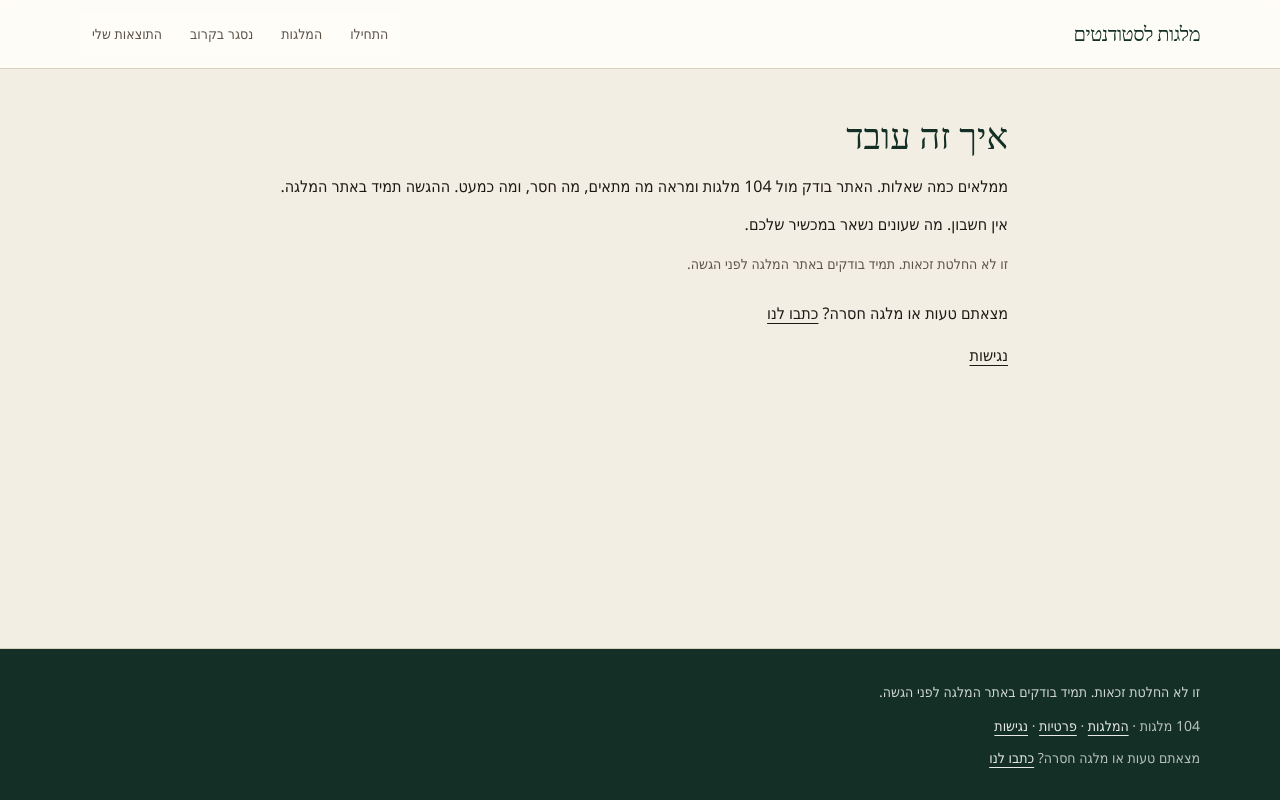
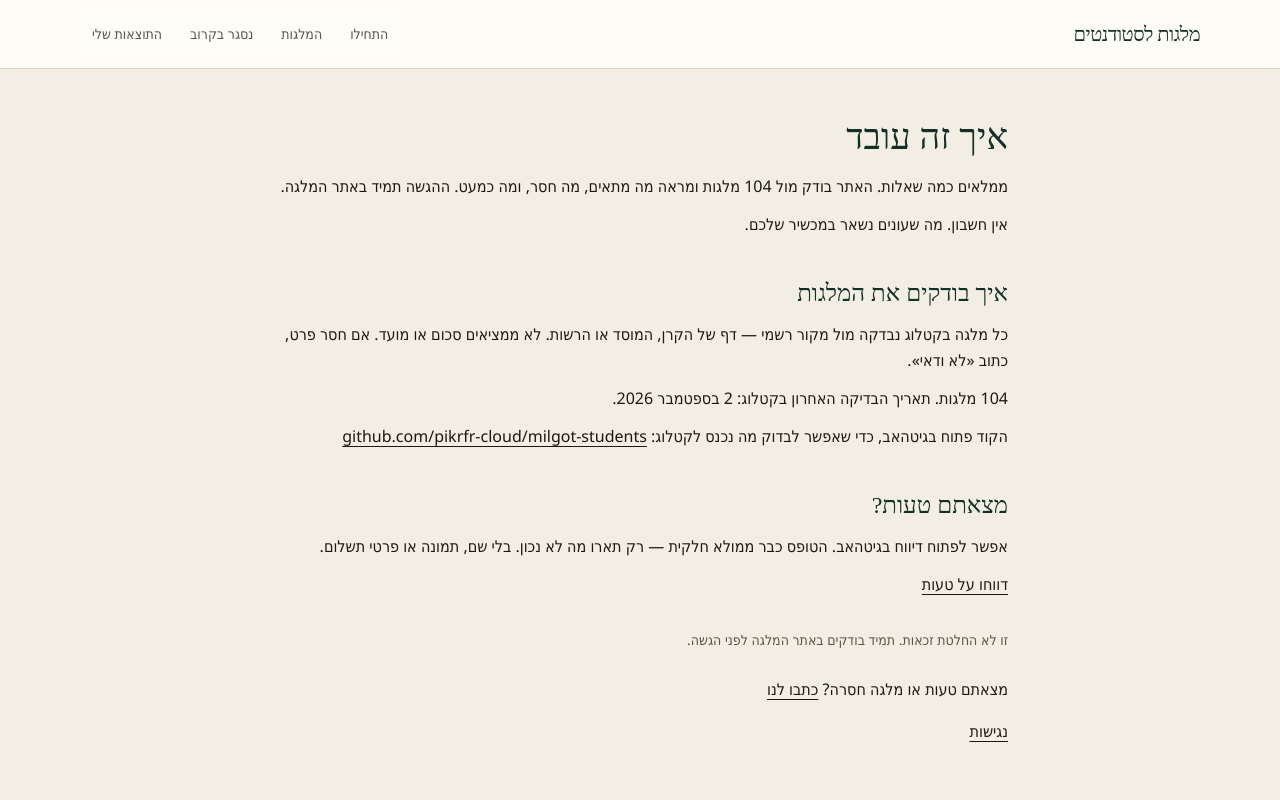
Before and after one commit to pikrfr-cloud/milgot-students, a Next.js app: page /milgot-students/about in a window 1280 px wide. Shown: the top 800 px of the page. Built offline with nearby package versions, Linux system fonts and the light colour scheme.

Commit message:
WO2-4: about verification method and report-an-error issue template
Co-authored-by: pikrfr-cloud <pikrfr-cloud@users.noreply.github.com>

```diff
--- a/app/about/page.tsx
+++ b/app/about/page.tsx
@@ -1,17 +1,30 @@
 import { CoverageNote } from "@/components/CoverageNote";
+import { ExternalLink } from "@/components/ExternalLink";
 import { COUNTS, studentCountsLine } from "@/data/counts";
 import Link from "next/link";
 import type { Metadata } from "next";
+import { formatHebrewLongDate, hebrewMonthYear } from "@/lib/format";
 import { HE } from "@/lib/i18n/he";
 import { IssuesLink } from "@/components/IssuesLink";
+import {
+  REPORT_ERROR_BODY_HE,
+  REPORT_ERROR_LABEL,
+  REPORT_ERROR_TEMPLATE,
+  REPORT_ERROR_TITLE_HE,
+} from "@/lib/github-issues";
 
 export const metadata: Metadata = {
   title: HE.nav.about,
-  description: "איך האתר עוזר למצוא מלגות. בלי חשבון.",
+  description: "איך בודקים את המלגות. בלי חשבון.",
   alternates: { canonical: "/about/" },
 };
 
 export default function AboutPage() {
+  const verifiedHe =
+    formatHebrewLongDate(COUNTS.lastVerifiedMonth) ||
+    hebrewMonthYear(COUNTS.lastVerifiedMonth) ||
+    "לא ודאי";
+
   return (
     <div className="mx-auto max-w-3xl px-4 py-12 leading-relaxed">
       <h1 className="font-display text-4xl text-forest-deep">{HE.nav.about}</h1>
@@ -20,7 +33,39 @@ export default function AboutPage() {
         כמעט. ההגשה תמיד באתר המלגה.
       </p>
       <p className="mt-3">אין חשבון. מה שעונים נשאר במכשיר שלכם.</p>
-      <CoverageNote className="mt-4" />
+
+      <h2 className="mt-10 font-display text-2xl text-forest-deep">איך בודקים את המלגות</h2>
+      <p className="mt-3">
+        כל מלגה בקטלוג נבדקה מול מקור רשמי — דף של הקרן, המוסד או הרשות. לא ממציאים סכום או מועד.
+        אם חסר פרט, כתוב «לא ודאי».
+      </p>
+      <p className="mt-3">
+        {studentCountsLine(COUNTS)}. תאריך הבדיקה האחרון בקטלוג: {verifiedHe}.
+      </p>
+      <p className="mt-3">
+        הקוד פתוח בגיטהאב, כדי שאפשר לבדוק מה נכנס לקטלוג:{" "}
+        <ExternalLink className="underline underline-offset-4 ltr-isolate" href={HE.legal.githubRepoUrl}>
+          {HE.legal.githubRepoUrl.replace("https://", "")}
+        </ExternalLink>
+      </p>
+
+      <h2 className="mt-10 font-display text-2xl text-forest-deep">מצאתם טעות?</h2>
+      <p className="mt-3">
+        אפשר לפתוח דיווח בגיטהאב. הטופס כבר ממולא חלקית — רק תארו מה לא נכון. בלי שם, תמונה או
+        פרטי תשלום.
+      </p>
+      <p className="mt-3">
+        <IssuesLink
+          template={REPORT_ERROR_TEMPLATE}
+          title={REPORT_ERROR_TITLE_HE}
+          body={REPORT_ERROR_BODY_HE}
+          labels={REPORT_ERROR_LABEL}
+        >
+          דווחו על טעות
+        </IssuesLink>
+      </p>
+
+      <CoverageNote className="mt-8" />
       <p className="mt-6">
         {HE.legal.contactIssues} <IssuesLink />
       </p>
--- a/components/IssuesLink.tsx
+++ b/components/IssuesLink.tsx
@@ -1,17 +1,30 @@
 import { ExternalLink } from "@/components/ExternalLink";
 import { HE } from "@/lib/i18n/he";
+import { githubNewIssueUrl } from "@/lib/github-issues";
 
 export function IssuesLink({
   children,
   className = "",
+  title,
+  body,
+  labels,
+  template,
 }: {
   children?: string;
   className?: string;
+  title?: string;
+  body?: string;
+  labels?: string;
+  template?: string;
 }) {
+  const prefilled = Boolean(title || body || labels || template);
+  const href = prefilled
+    ? githubNewIssueUrl({ title, body, labels, template })
+    : HE.legal.githubIssuesUrl;
   return (
     <ExternalLink
       className={`underline underline-offset-4 ltr-isolate ${className}`}
-      href={HE.legal.githubIssuesUrl}
+      href={href}
     >
       {children ?? "כתבו לנו"}
     </ExternalLink>
--- /dev/null
+++ b/lib/github-issues.ts
@@ -0,0 +1,34 @@
+import { HE } from "@/lib/i18n/he";
+
+export const REPORT_ERROR_TEMPLATE = "report-error.yml";
+export const REPORT_ERROR_LABEL = "bug";
+export const REPORT_ERROR_TITLE_HE = "דיווח על טעות";
+export const REPORT_ERROR_BODY_HE = `מה לא נכון?
+
+איזה עמוד או מלגה?
+
+(בלי שם, תמונה או פרטי תשלום.)
+`;
+
+export function githubNewIssueUrl(opts: {
+  template?: string;
+  title?: string;
+  body?: string;
+  labels?: string;
+}): string {
+  const url = new URL(`${HE.legal.githubIssuesUrl}/new`);
+  if (opts.template) url.searchParams.set("template", opts.template);
+  if (opts.title) url.searchParams.set("title", opts.title);
+  if (opts.body) url.searchParams.set("body", opts.body);
+  if (opts.labels) url.searchParams.set("labels", opts.labels);
+  return url.toString();
+}
+
+export function reportErrorIssueUrl(): string {
+  return githubNewIssueUrl({
+    template: REPORT_ERROR_TEMPLATE,
+    title: REPORT_ERROR_TITLE_HE,
+    body: REPORT_ERROR_BODY_HE,
+    labels: REPORT_ERROR_LABEL,
+  });
+}
```
Also changed, not shown: 1 other file (tests, documents, lock files or other folders).
